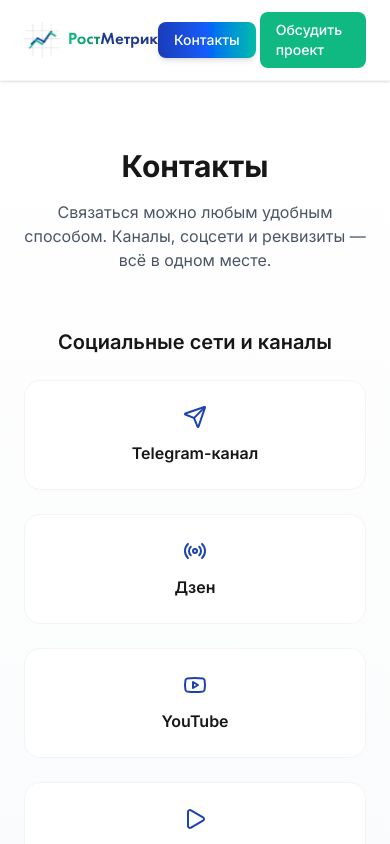
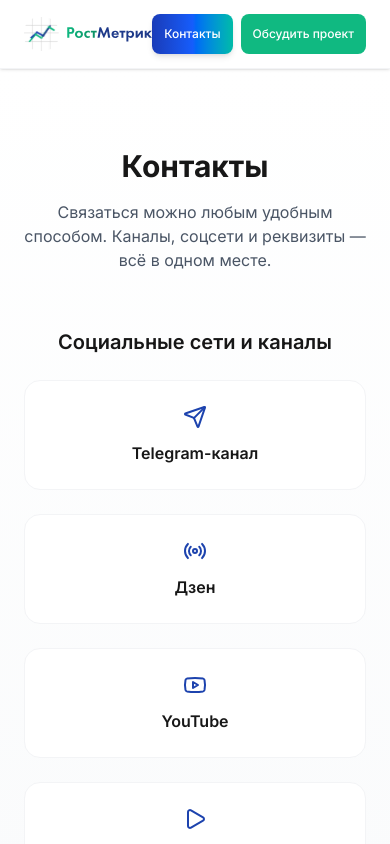
Before and after one commit to WoK3Rrr/rostmetric-next, a Next.js app: page /contacts in a window 390 px wide. Shown: the top 844 px of the page. Built offline with nearby package versions, Linux system fonts and the light colour scheme.

Commit message:
mobile header fix

```diff
--- a/src/app/layout.tsx
+++ b/src/app/layout.tsx
@@ -84,17 +84,17 @@
       </a>
     </nav>
 
-    <div className="flex items-center gap-1 sm:gap-4">
+    <div className="flex items-center gap-2 sm:gap-4">
   <a
     href="/contacts"
-        className="bg-gradient-to-r from-blue-800 via-blue-600 to-teal-500 text-white px-4 md:px-5 py-2 rounded-lg text-sm font-medium shadow-md hover:opacity-90 hover:scale-[1.02] transition"
+    className="inline-flex min-h-10 items-center justify-center whitespace-nowrap rounded-lg bg-gradient-to-r from-blue-800 via-blue-600 to-teal-500 px-3 sm:px-4 md:px-5 py-2 text-xs sm:text-sm font-medium text-white shadow-md transition hover:scale-[1.02] hover:opacity-90"
   >
     Контакты
   </a>
 
   <a
     href="/form"
-        className="bg-primary text-white px-4 md:px-5 py-2 rounded-lg text-sm font-medium hover:opacity-90 transition"
+    className="inline-flex min-h-10 items-center justify-center whitespace-nowrap rounded-lg bg-primary px-3 sm:px-4 md:px-5 py-2 text-xs sm:text-sm font-medium text-white transition hover:opacity-90"
   >
     Обсудить проект
   </a>
```
Lines whose indentation alone changed are shown as unchanged.
